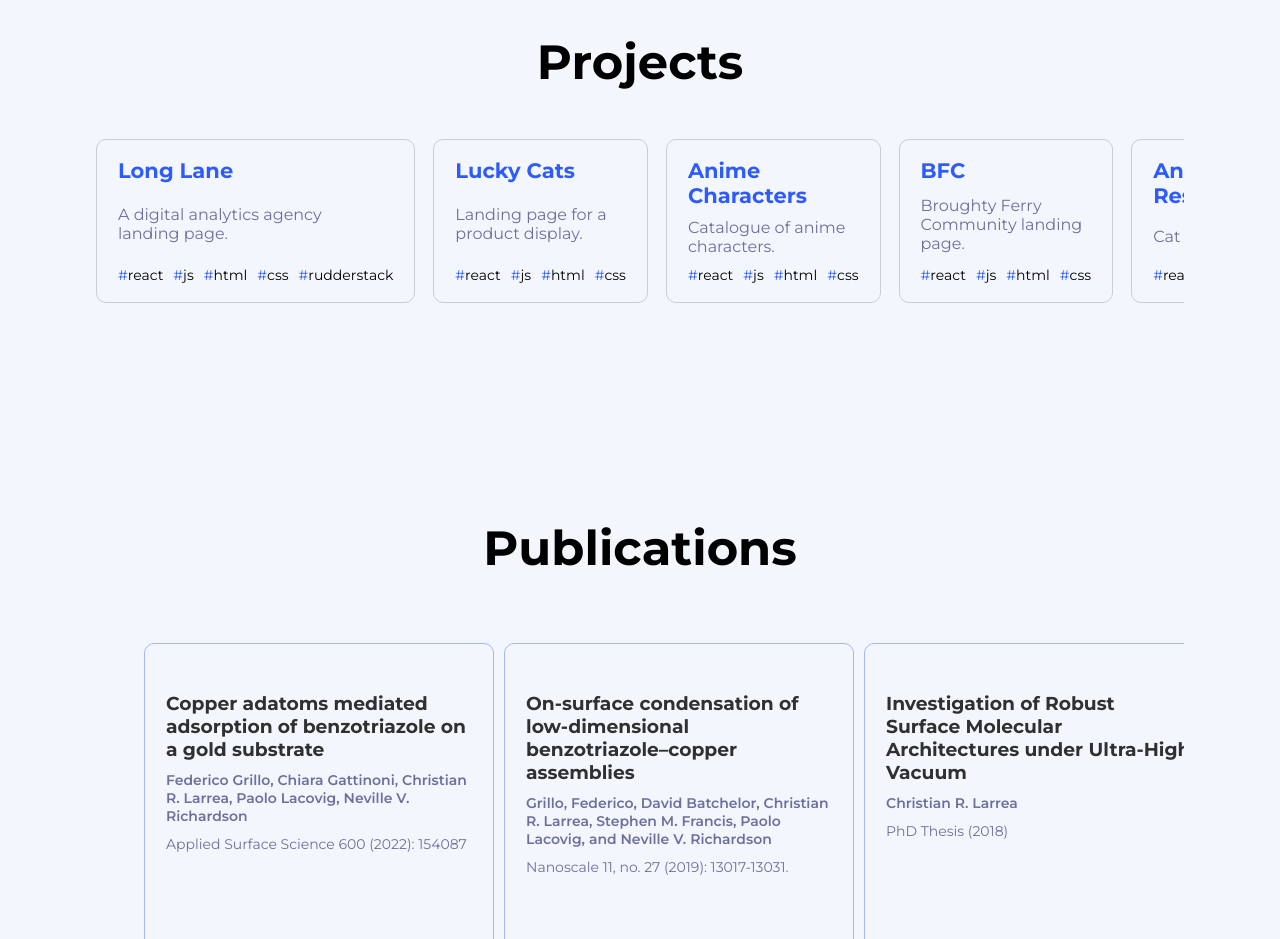
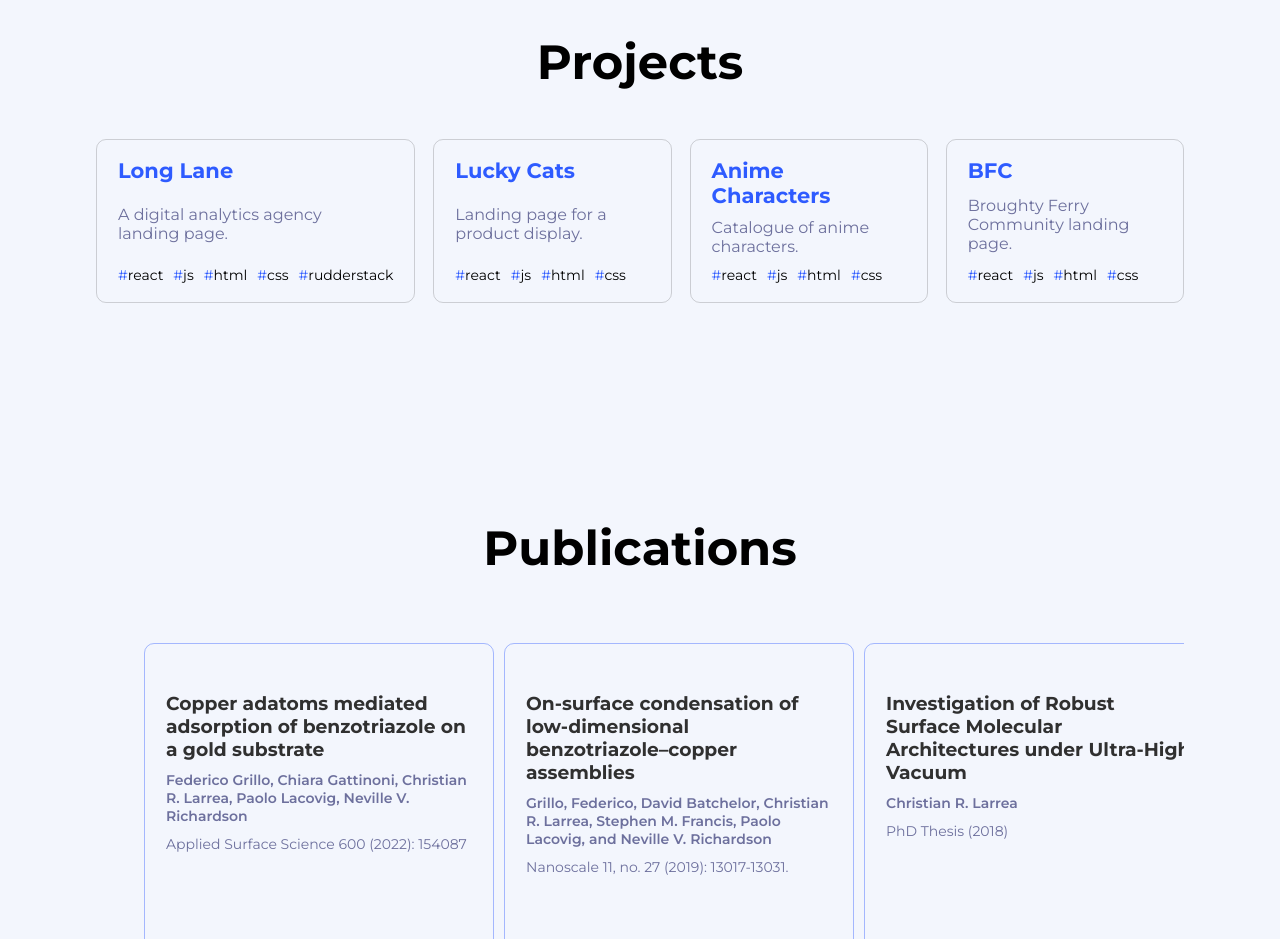
Before and after one commit to crlarrea/crlarrea.github.io, a React (Vite) app: page / in a window 1280 px wide. Shown: the part 3260-4199 px from the top of the page. Built offline with nearby package versions, Linux system fonts and the light colour scheme.

Commit message:
comment out angus cat rescue

```diff
--- a/src/assets/data/Data.jsx
+++ b/src/assets/data/Data.jsx
@@ -429,13 +429,13 @@ const projects = [
     image: null,
     link: "https://broughty-ferry-community.onrender.com/",
   },
-  {
-    name: "angus cat rescue",
-    description: "Cat rescue web app.",
-    tags: ["react", "js", "html", "css"],
-    image: null,
-    link: "https://angus-nig8.onrender.com",
-  },
+  // {
+  //   name: "angus cat rescue",
+  //   description: "Cat rescue web app.",
+  //   tags: ["react", "js", "html", "css"],
+  //   image: null,
+  //   link: "https://angus-nig8.onrender.com",
+  // },
 
 ];
 
```
